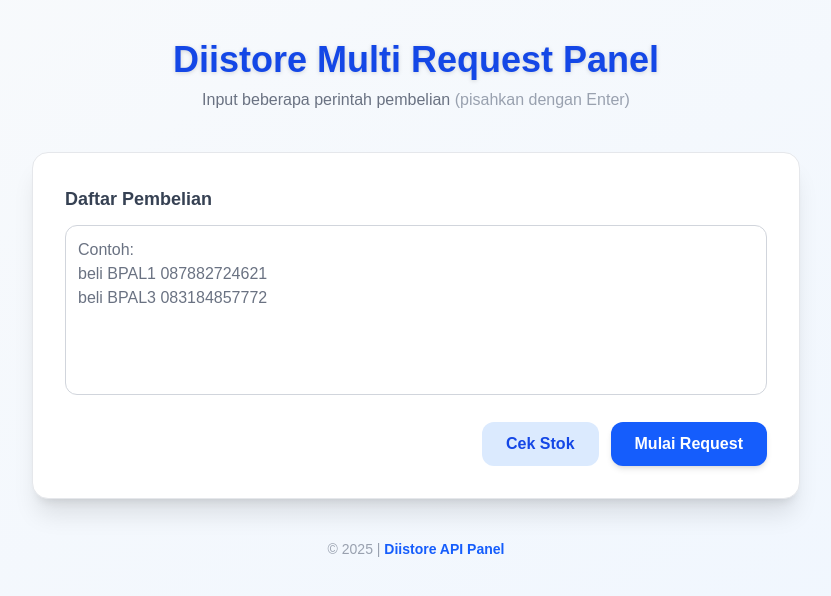
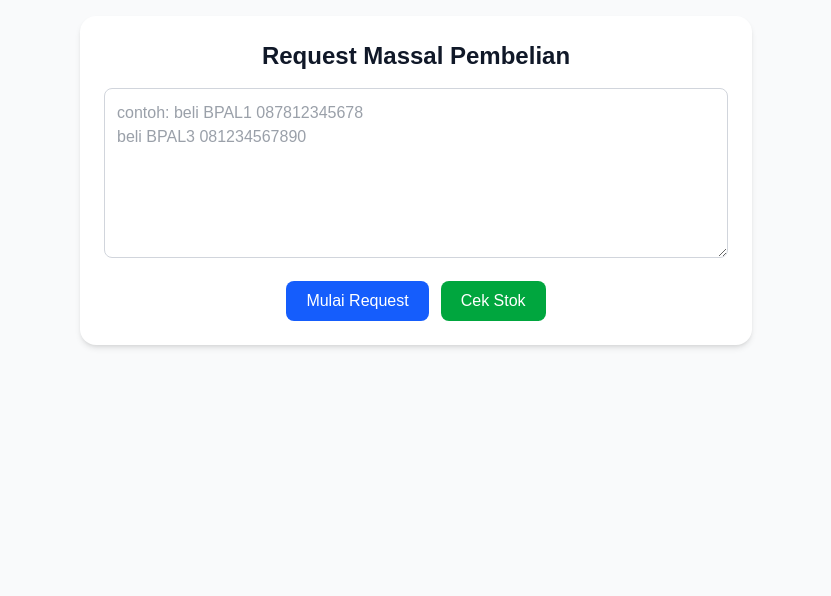
Before and after one commit to mardiharahap/diistore.beli, a Next.js app: page / in a window 1280 px wide. Shown: the top 596 px of the page, without its empty margins (224-1055 px from the left). Built offline with nearby package versions, Linux system fonts and the light colour scheme.

Commit message:
Update page.js

```diff
--- a/src/app/page.js
+++ b/src/app/page.js
@@ -1,255 +1,172 @@
 "use client";
-import { useState } from "react";
+import { useState, useEffect } from "react";
 
 export default function Page() {
   const [inputText, setInputText] = useState("");
   const [loading, setLoading] = useState(false);
   const [results, setResults] = useState([]);
   const [error, setError] = useState("");
-  const [showStock, setShowStock] = useState(false);
+
+  // === Untuk Modal Stok ===
+  const [showStockModal, setShowStockModal] = useState(false);
   const [stockData, setStockData] = useState([]);
+  const [filteredStock, setFilteredStock] = useState([]);
+  const [search, setSearch] = useState("");
   const [loadingStock, setLoadingStock] = useState(false);
-
-  const apiKey = "8BCDC5E5-2741-40E6-AFAF-66390970BEDA";
 
   const handleRun = async () => {
     setError("");
     setResults([]);
-
-    const lines = inputText
-      .split("\n")
-      .map((line) => line.trim())
-      .filter((line) => line);
-
-    if (lines.length === 0) {
-      setError("Masukkan minimal satu perintah pembelian!");
-      return;
-    }
+    if (!inputText.trim()) return setError("Masukkan minimal satu baris perintah.");
 
     setLoading(true);
+    const lines = inputText.split("\n").map(line => line.trim()).filter(Boolean);
 
-    const requests = lines.map((line) => {
-      const parts = line.split(" ");
-      const produk = parts[1];
-      const no = parts[2];
-
-      if (!produk || !no) {
-        return Promise.resolve({
-          no: "-",
-          produk: "-",
-          data: { status: false, message: `Format salah: "${line}"` },
-        });
-      }
-
-      const reff = `${Date.now()}-${Math.floor(Math.random() * 1000)}`;
-      const url = `https://panel.khfy-store.com/api_v2/trx?produk=${produk}&tujuan=${no}&reff_id=${reff}&api_key=${apiKey}`;
-
-      return fetch(url)
-        .then((res) => res.json())
-        .then((data) => ({ no, produk, data }))
-        .catch((err) => ({
-          no,
-          produk,
-          data: { status: false, message: err.message },
+    // simulasi eksekusi (ganti dengan logic kamu nanti)
+    const processed = lines.map((line, i) => ({
+      id: i + 1,
+      command: line,
+      status: "Diproses",
     }));
-    });
-
-    try {
-      const resultsAll = await Promise.all(requests);
-      setResults(resultsAll);
-    } catch (err) {
-      setError("Terjadi kesalahan saat memproses request.");
-    }
-
+    setTimeout(() => {
+      setResults(processed);
       setLoading(false);
+    }, 1000);
   };
 
-  const handleCheckStock = async () => {
-    setShowStock(true);
+  const fetchStock = async () => {
     setLoadingStock(true);
-    setStockData([]);
+    try {
+      const res = await fetch("https://panel.khfy-store.com/api_v3/cek_stock_akrab");
+      const text = await res.text();
+      // data dari API berbentuk teks, bukan JSON
+      const lines = text.split("\n").filter(line => line.trim() !== "");
+      const parsed = lines.map((line) => {
+        const parts = line.split("|").map(p => p.trim());
+        return { kode: parts[0], nama: parts[1], stok: parts[2] };
+      });
+      setStockData(parsed);
+      setFilteredStock(parsed);
+    } catch (err) {
+      console.error(err);
+    } finally {
+      setLoadingStock(false);
+    }
+  };
 
-    try {
-      const res = await fetch(
-        `https://panel.khfy-store.com/api_v2/produk?api_key=${apiKey}`
+  const handleSearch = (value) => {
+    setSearch(value);
+    const filtered = stockData.filter(
+      (item) =>
+        item.kode.toLowerCase().includes(value.toLowerCase()) ||
+        item.nama.toLowerCase().includes(value.toLowerCase())
     );
-      const data = await res.json();
+    setFilteredStock(filtered);
+  };
 
-      if (Array.isArray(data)) {
-        setStockData(data);
-      } else if (data?.data) {
-        setStockData(data.data);
-      } else {
-        setStockData([]);
-      }
-    } catch (err) {
-      setStockData([]);
-    }
+  const openStockModal = async () => {
+    setShowStockModal(true);
+    await fetchStock();
+  };
 
-    setLoadingStock(false);
+  const closeStockModal = () => {
+    setShowStockModal(false);
   };
 
   return (
-    <div className="min-h-screen bg-gradient-to-br from-slate-50 to-blue-50 flex flex-col items-center py-10 px-4">
-      {/* Header */}
-      <div className="text-center mb-10">
-        <h1 className="text-4xl font-extrabold text-blue-700 drop-shadow-sm">
-          Diistore Multi Request Panel
-        </h1>
-        <p className="text-gray-500 mt-2 text-sm sm:text-base">
-          Input beberapa perintah pembelian <br className="sm:hidden" />
-          <span className="text-gray-400">(pisahkan dengan Enter)</span>
-        </p>
+    <div className="min-h-screen bg-gray-50 text-gray-900 p-4 flex flex-col items-center">
+      <div className="w-full max-w-2xl bg-white rounded-2xl shadow-md p-6">
+        <h1 className="text-2xl font-semibold text-center mb-4">Request Massal Pembelian</h1>
+
+        <div className="mb-4">
+          <textarea
+            value={inputText}
+            onChange={(e) => setInputText(e.target.value)}
+            rows="6"
+            placeholder="contoh: beli BPAL1 087812345678&#10;beli BPAL3 081234567890"
+            className="w-full border border-gray-300 rounded-lg p-3 text-gray-700 focus:ring-2 focus:ring-blue-500"
+          ></textarea>
+          {error && <p className="text-red-600 mt-1 text-sm">{error}</p>}
         </div>
 
-      {/* Card */}
-      <div className="bg-white w-full max-w-3xl rounded-2xl shadow-xl border border-gray-200 p-6 sm:p-8">
-        <label className="block text-gray-700 font-semibold mb-3 text-lg">
-          Daftar Pembelian
-        </label>
-        <textarea
-          rows={6}
-          value={inputText}
-          onChange={(e) => setInputText(e.target.value)}
-          placeholder={`Contoh:\nbeli BPAL1 087882724621\nbeli BPAL3 083184857772`}
-          className="w-full border border-gray-300 rounded-xl p-3 text-sm sm:text-base resize-none focus:outline-none focus:ring-2 focus:ring-blue-500 focus:border-transparent transition placeholder-gray-500"
-        />
-
-        {/* Tombol */}
-        <div className="flex flex-wrap justify-end mt-5 gap-3">
-          <button
-            onClick={handleCheckStock}
-            className="px-6 py-2.5 rounded-xl font-semibold text-blue-700 bg-blue-100 hover:bg-blue-200 transition-all duration-300"
-          >
-            {loadingStock ? "Memuat Stok..." : "Cek Stok"}
-          </button>
+        <div className="flex items-center justify-center gap-3">
           <button
             onClick={handleRun}
             disabled={loading}
-            className={`px-6 py-2.5 rounded-xl font-semibold text-white text-sm sm:text-base shadow-md transition-all duration-300 ${
-              loading
-                ? "bg-gray-400 cursor-not-allowed"
-                : "bg-blue-600 hover:bg-blue-700 hover:shadow-lg"
-            }`}
+            className="bg-blue-600 text-white px-5 py-2 rounded-lg hover:bg-blue-700 transition disabled:opacity-50"
           >
             {loading ? "Memproses..." : "Mulai Request"}
           </button>
+
+          <button
+            onClick={openStockModal}
+            className="bg-green-600 text-white px-5 py-2 rounded-lg hover:bg-green-700 transition"
+          >
+            Cek Stok
+          </button>
         </div>
-
-        {/* Error */}
-        {error && (
-          <div className="bg-red-50 border border-red-300 text-red-700 p-3 rounded-xl mt-5 text-sm sm:text-base">
-            {error}
-          </div>
-        )}
-
-        {/* Loading Info */}
-        {loading && (
-          <div className="text-center text-blue-600 font-medium mt-5 animate-pulse">
-            Sedang memproses semua pembelian...
-          </div>
-        )}
 
         {/* Hasil */}
         {results.length > 0 && (
-          <div className="mt-6 overflow-x-auto border border-gray-200 rounded-xl">
-            <table className="w-full text-sm text-gray-700">
-              <thead className="bg-blue-100 text-blue-800 uppercase text-xs">
-                <tr>
-                  <th className="px-4 py-3 border-b">No. HP</th>
-                  <th className="px-4 py-3 border-b">Produk</th>
-                  <th className="px-4 py-3 border-b">Status</th>
-                  <th className="px-4 py-3 border-b">Pesan</th>
-                </tr>
-              </thead>
-              <tbody>
-                {results.map((item, i) => (
-                  <tr
-                    key={i}
-                    className="border-b last:border-none hover:bg-blue-50/40 transition"
-                  >
-                    <td className="px-4 py-2 font-medium">{item.no}</td>
-                    <td className="px-4 py-2">{item.produk}</td>
-                    <td
-                      className={`px-4 py-2 font-semibold ${
-                        item.data?.status ? "text-green-600" : "text-red-600"
-                      }`}
-                    >
-                      {item.data?.status ? "Sukses" : "Gagal"}
-                    </td>
-                    <td className="px-4 py-2 text-gray-600">
-                      {item.data?.message || "-"}
-                    </td>
-                  </tr>
+          <div className="mt-6">
+            <h2 className="text-lg font-semibold mb-2">Hasil:</h2>
+            <div className="space-y-2">
+              {results.map((r) => (
+                <div key={r.id} className="border rounded-lg p-2 bg-gray-100">
+                  <p className="text-gray-700">{r.command}</p>
+                  <p className="text-sm text-green-700">{r.status}</p>
+                </div>
               ))}
-              </tbody>
-            </table>
+            </div>
           </div>
         )}
       </div>
 
-      {/* Footer */}
-      <div className="text-sm text-gray-400 mt-10">
-        © {new Date().getFullYear()} |{" "}
-        <span className="font-semibold text-blue-600">Diistore API Panel</span>
-      </div>
+      {/* === MODAL STOK === */}
+      {showStockModal && (
+        <div
+          onClick={closeStockModal}
+          className="fixed inset-0 bg-black bg-opacity-50 flex items-center justify-center z-50"
+        >
+          <div
+            onClick={(e) => e.stopPropagation()} // biar klik dalam modal gak nutup
+            className="bg-white rounded-2xl shadow-lg w-11/12 max-w-2xl p-5 max-h-[80vh] overflow-y-auto"
+          >
+            <h2 className="text-xl font-semibold mb-4 text-center">📦 Daftar Stok Produk</h2>
 
-      {/* Popup Modal Stok */}
-      {showStock && (
-        <div className="fixed inset-0 bg-black/40 backdrop-blur-sm flex items-center justify-center z-50 p-4">
-          <div className="bg-white w-full max-w-2xl rounded-2xl shadow-2xl p-6 relative overflow-hidden">
-            <h2 className="text-xl font-bold text-gray-800 mb-4">
-              Daftar Stok Produk
-            </h2>
-
-            <button
-              onClick={() => setShowStock(false)}
-              className="absolute top-3 right-3 text-gray-500 hover:text-gray-700 text-xl font-bold"
-            >
-              ✕
-            </button>
+            <input
+              type="text"
+              value={search}
+              onChange={(e) => handleSearch(e.target.value)}
+              placeholder="Cari produk..."
+              className="w-full mb-3 border border-gray-300 rounded-lg p-2 focus:ring-2 focus:ring-green-500"
+            />
 
             {loadingStock ? (
-              <p className="text-center text-blue-600 animate-pulse py-6">
-                Memuat data stok...
-              </p>
-            ) : stockData.length > 0 ? (
-              <div className="overflow-y-auto max-h-[60vh] border border-gray-200 rounded-lg">
-                <table className="w-full text-sm text-gray-700">
-                  <thead className="bg-gray-100 uppercase text-xs text-gray-600">
-                    <tr>
-                      <th className="px-4 py-3 border-b">Kode</th>
-                      <th className="px-4 py-3 border-b">Nama</th>
-                      <th className="px-4 py-3 border-b text-center">Stok</th>
-                    </tr>
-                  </thead>
-                  <tbody>
-                    {stockData.map((item, i) => (
-                      <tr
+              <p className="text-center text-gray-500">Mengambil data stok...</p>
+            ) : (
+              <div className="space-y-2 text-sm">
+                {filteredStock.map((item, i) => (
+                  <div
                     key={i}
-                        className="border-b last:border-none hover:bg-gray-50 transition"
+                    className="border-b border-gray-200 pb-1 text-gray-800 flex justify-between"
                   >
-                        <td className="px-4 py-2 font-medium">{item.kode}</td>
-                        <td className="px-4 py-2">{item.nama}</td>
-                        <td
-                          className={`px-4 py-2 text-center font-semibold ${
-                            item.stok > 0
-                              ? "text-green-600"
-                              : "text-red-500"
-                          }`}
+                    <span className="font-mono">{item.kode}</span>
+                    <span className="flex-1 text-center">{item.nama}</span>
+                    <span className="text-right">{item.stok}</span>
+                  </div>
+                ))}
+              </div>
+            )}
+
+            <div className="mt-4 flex justify-center">
+              <button
+                onClick={closeStockModal}
+                className="bg-red-600 text-white px-4 py-2 rounded-lg hover:bg-red-700"
               >
-                          {item.stok}
-                        </td>
-                      </tr>
-                    ))}
-                  </tbody>
-                </table>
+                Tutup
+              </button>
             </div>
-            ) : (
-              <p className="text-center text-gray-500 py-6">
-                Tidak ada data stok tersedia.
-              </p>
-            )}
           </div>
         </div>
       )}
```
Lines whose indentation alone changed are shown as unchanged.
